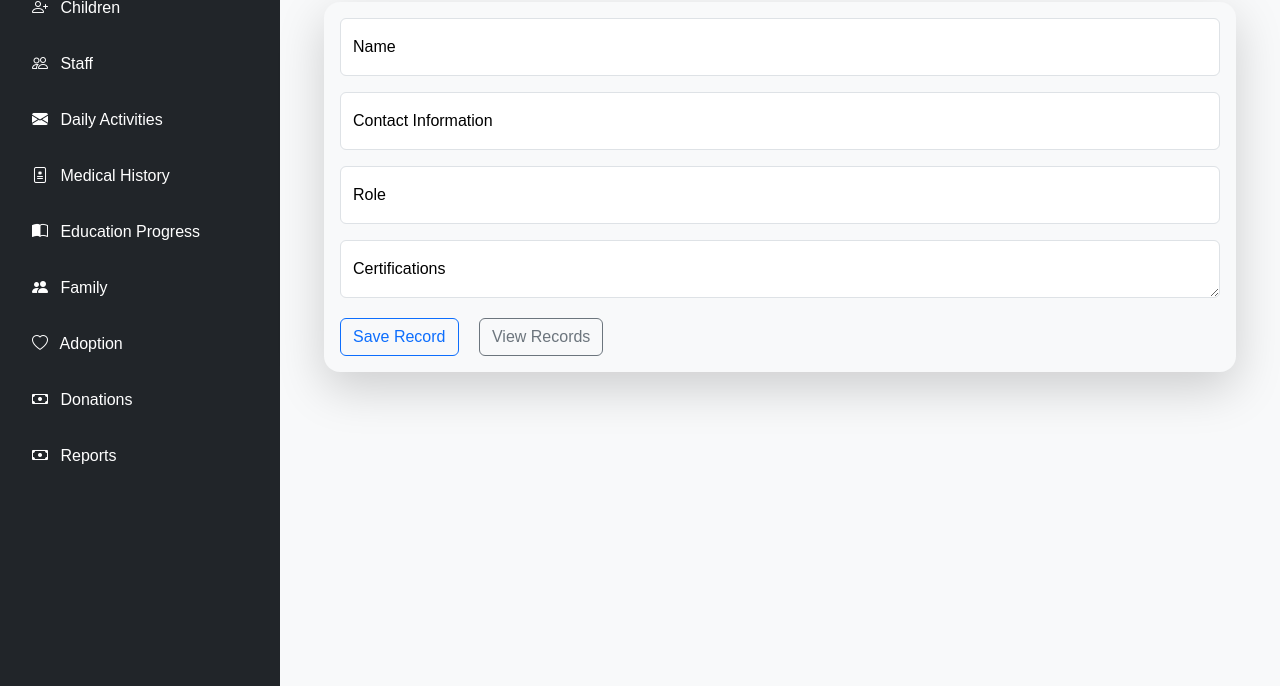
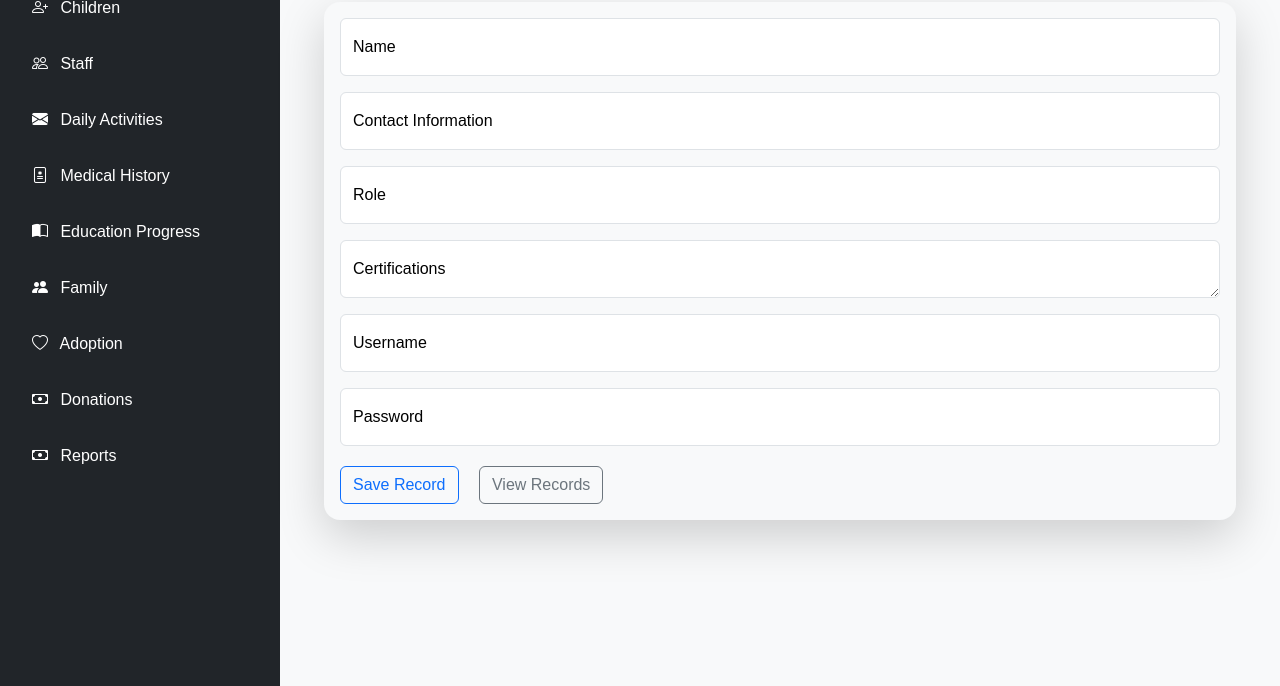
Before and after one commit to keyy-tech/Sunshine-Haven-Orphanage, a PHP site: page /admin/add_staff.php in a window 1280 px wide. Shown: the part 132-818 px from the top of the page. Run offline with PHP 8.4, Linux system fonts and the light colour scheme.

Commit message:
update add_staff

```diff
--- a/admin/add_staff.php
+++ b/admin/add_staff.php
@@ -11,6 +11,11 @@ if ($_SERVER["REQUEST_METHOD"] == "POST") {
     $contact_info = trim($_POST["contact_info"]);
     $role = trim($_POST["role"]);
     $certifications = trim($_POST["certifications"]);
+    $username = trim($_POST["username"]);
+    $password = trim($_POST["password"]);
+
+    // Hash the password for security
+    $hashed_password = password_hash($password, PASSWORD_DEFAULT);
 
     // Check for duplicate record
     $stmt = $db_connect->prepare("SELECT * FROM Staff WHERE name = ? AND contact_info = ?");
@@ -24,8 +29,8 @@ if ($_SERVER["REQUEST_METHOD"] == "POST") {
         $alert_class = "alert-danger";
     } else {
         // Prepare and bind for insertion
-        $stmt = $db_connect->prepare("INSERT INTO Staff (name, contact_info, role, certifications) VALUES (?, ?, ?, ?)");
-        $stmt->bind_param("ssss", $name, $contact_info, $role, $certifications);
+        $stmt = $db_connect->prepare("INSERT INTO Staff (name, contact_info, role, certifications, username, password) VALUES (?, ?, ?, ?, ?, ?)");
+        $stmt->bind_param("ssssss", $name, $contact_info, $role, $certifications, $username, $hashed_password);
 
         // Execute and check if the record was added successfully
         if ($stmt->execute()) {
@@ -85,6 +90,14 @@ if ($_SERVER["REQUEST_METHOD"] == "POST") {
                     <textarea class="form-control" id="certifications" name="certifications" placeholder="Certifications" required></textarea>
                     <label for="certifications">Certifications</label>
                 </div>
+                <div class="form-floating mb-3">
+                    <input type="text" class="form-control" id="floatingUsername" name="username" placeholder="Username" required>
+                    <label for="floatingUsername">Username</label>
+                </div>
+                <div class="form-floating mb-3">
+                    <input type="password" class="form-control" id="floatingPassword" name="password" placeholder="Password" required>
+                    <label for="floatingPassword">Password</label>
+                </div>
                 <button type="submit" class="btn btn-outline-primary mt-1">Save Record</button>
                 <a href="view_staff.php" class="btn btn-outline-secondary mt-1 ms-3">View Records</a>
             </form>
```
